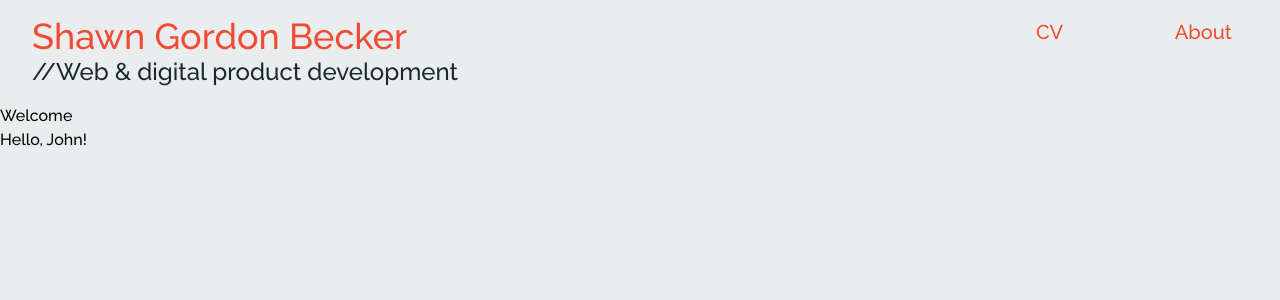
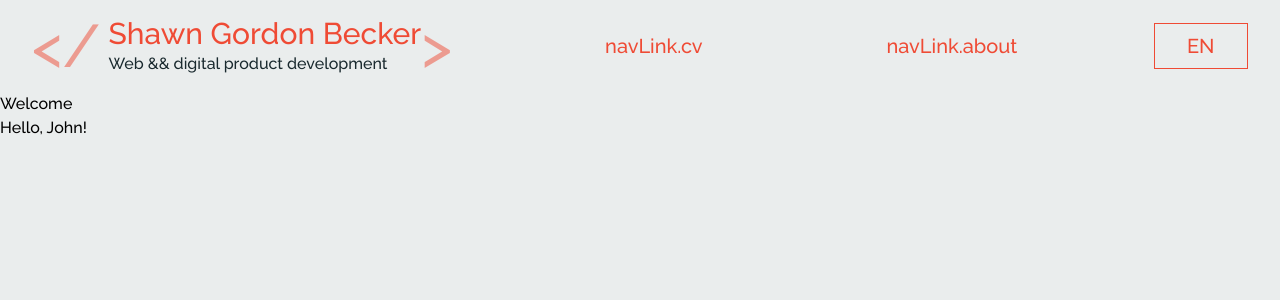
Before and after one commit to ShawnGB/my-portfolio, a React (Vite) app: page / in a window 1280 px wide. Shown: the top 300 px of the page. Built offline with nearby package versions, Linux system fonts and the light colour scheme.

Commit message:
added language selector to navbar

```diff
--- a/src/components/Navigation/Navbar.tsx
+++ b/src/components/Navigation/Navbar.tsx
@@ -1,4 +1,5 @@
-import { NavLink } from 'react-router-dom';
+import { NavLink, useNavigate } from 'react-router-dom';
+import { useTranslation } from 'react-i18next';
 
 type navLink = {
   to: string;
@@ -6,28 +7,43 @@ type navLink = {
 };
 
 export default function Navbar() {
+  const { t, i18n } = useTranslation();
+  const navigate = useNavigate();
+
   const navLinks: navLink[] = [
     {
       to: '/cv',
-      button: 'CV',
+      button: 'navLink.cv',
     },
     {
       to: '/about',
-      button: 'About',
+      button: 'navLink.about',
     },
   ];
 
+  const changeLanguage = (event: React.ChangeEvent<HTMLSelectElement>) => {
+    const selectedLanguage = event.target.value;
+    i18n.changeLanguage(selectedLanguage);
+  };
+
   return (
-    <div className='sticky top-0 left-0 w-screen flex justify-start al'>
-      <div className='flex-column w-screen text-white'>
-        <div className='mx-8 my-4'>
-          <h1 className='text-4xl  text-accent-500  font-regular'>
+    <div className='sticky top-0 left-0 w-screen flex justify-between items-center '>
+      <div
+        className='cursor-pointer ml-8 my-4 flex items-center '
+        onClick={() => navigate('/')}
+      >
+        <h1 className='text-6xl text-bold text-accent-500 opacity-50'>
+          {'</'}
+        </h1>
+        <div className='flex-column cursor-pointer ml-2'>
+          <h1 className='text-3xl  text-accent-500  font-regular'>
             {'Shawn Gordon Becker'}
           </h1>
-          <h2 className='text-2xl font-sans text-primary-900 font-medium'>
-            {'//Web & digital product development'}
+          <h2 className='text-l font-sans text-primary-900 font-medium'>
+            {'Web && digital product development'}
           </h2>
         </div>
+        <h1 className='text-6xl text-bold text-accent-500 opacity-50'>{'>'}</h1>
       </div>
 
       {navLinks &&
@@ -35,11 +51,19 @@ export default function Navbar() {
           <NavLink
             to={link.to}
             key={index}
-            className='m-4 text-xl h-16 w-40 leading-8 text-center text-accent-500'
+            className='m-4 text-xl w-40 leading-8 text-center text-accent-500'
           >
-            {link.button}
+            {t(link.button)}
           </NavLink>
         ))}
+
+      <select
+        className='appearance-none px-8 py-2 border border-accent-500 bg-background text-accent-500 text-xl mr-8'
+        onChange={changeLanguage}
+      >
+        <option value='en'>EN</option>
+        <option value='de'>DE</option>
+      </select>
     </div>
   );
 }
```
